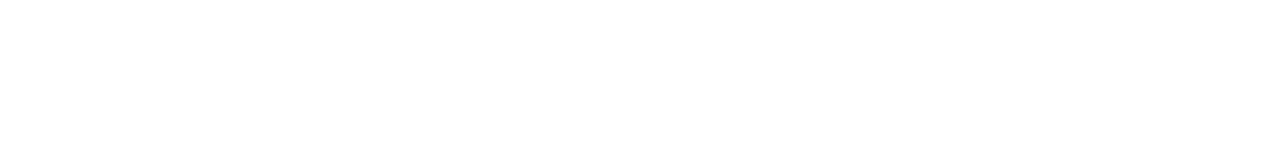
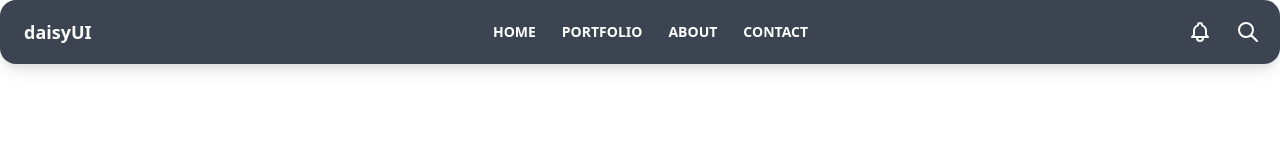
Before and after one commit to BeninFintech/229Founders, a website built with Vite: page index.html in a window 1280 px wide. Built offline with nearby package versions, Linux system fonts and the light colour scheme.

Commit message:
add daisy ui

```diff
--- a/index.html
+++ b/index.html
@@ -9,9 +9,48 @@
 </head>
 
 <body>
-    <div class="container text-center">
-        <header class>
-
+    <div>
+        <header>
+            <div class="navbar mb-2 shadow-lg bg-neutral text-neutral-content rounded-box">
+                <div class="px-2 mx-2 navbar-start">
+                    <span class="text-lg font-bold">
+                        daisyUI
+                    </span>
+                </div>
+                <div class="hidden px-2 mx-2 navbar-center lg:flex">
+                    <div class="flex items-stretch">
+                        <a class="btn btn-ghost btn-sm rounded-btn">
+                            Home
+                        </a>
+                        <a class="btn btn-ghost btn-sm rounded-btn">
+                            Portfolio
+                        </a>
+                        <a class="btn btn-ghost btn-sm rounded-btn">
+                            About
+                        </a>
+                        <a class="btn btn-ghost btn-sm rounded-btn">
+                            Contact
+                        </a>
+                    </div>
+                </div>
+                <div class="navbar-end">
+                    <button class="btn btn-square btn-ghost">
+                        <svg xmlns="http://www.w3.org/2000/svg" fill="none" viewBox="0 0 24 24"
+                            class="inline-block w-6 h-6 stroke-current">
+                            <path stroke-linecap="round" stroke-linejoin="round" stroke-width="2"
+                                d="M15 17h5l-1.405-1.405A2.032 2.032 0 0118 14.158V11a6.002 6.002 0 00-4-5.659V5a2 2 0 10-4 0v.341C7.67 6.165 6 8.388 6 11v3.159c0 .538-.214 1.055-.595 1.436L4 17h5m6 0v1a3 3 0 11-6 0v-1m6 0H9">
+                            </path>
+                        </svg>
+                    </button>
+                    <button class="btn btn-square btn-ghost">
+                        <svg xmlns="http://www.w3.org/2000/svg" fill="none" viewBox="0 0 24 24"
+                            class="inline-block w-6 h-6 stroke-current">
+                            <path stroke-linecap="round" stroke-linejoin="round" stroke-width="2"
+                                d="M21 21l-6-6m2-5a7 7 0 11-14 0 7 7 0 0114 0z"></path>
+                        </svg>
+                    </button>
+                </div>
+            </div>
         </header>
     </div>
 </body>
--- a/package.json
+++ b/package.json
@@ -15,5 +15,8 @@
     "postcss": "^8.3.11",
     "tailwindcss": "^2.2.19",
     "vite": "^2.6.13"
+  },
+  "dependencies": {
+    "daisyui": "^1.16.1"
   }
 }
--- a/tailwind.config.js
+++ b/tailwind.config.js
@@ -7,5 +7,7 @@ module.exports = {
   variants: {
     extend: {},
   },
-  plugins: [],
+  plugins: [
+    require('daisyui'),
+  ],
 }
```
Also changed, not shown: 1 other file.
